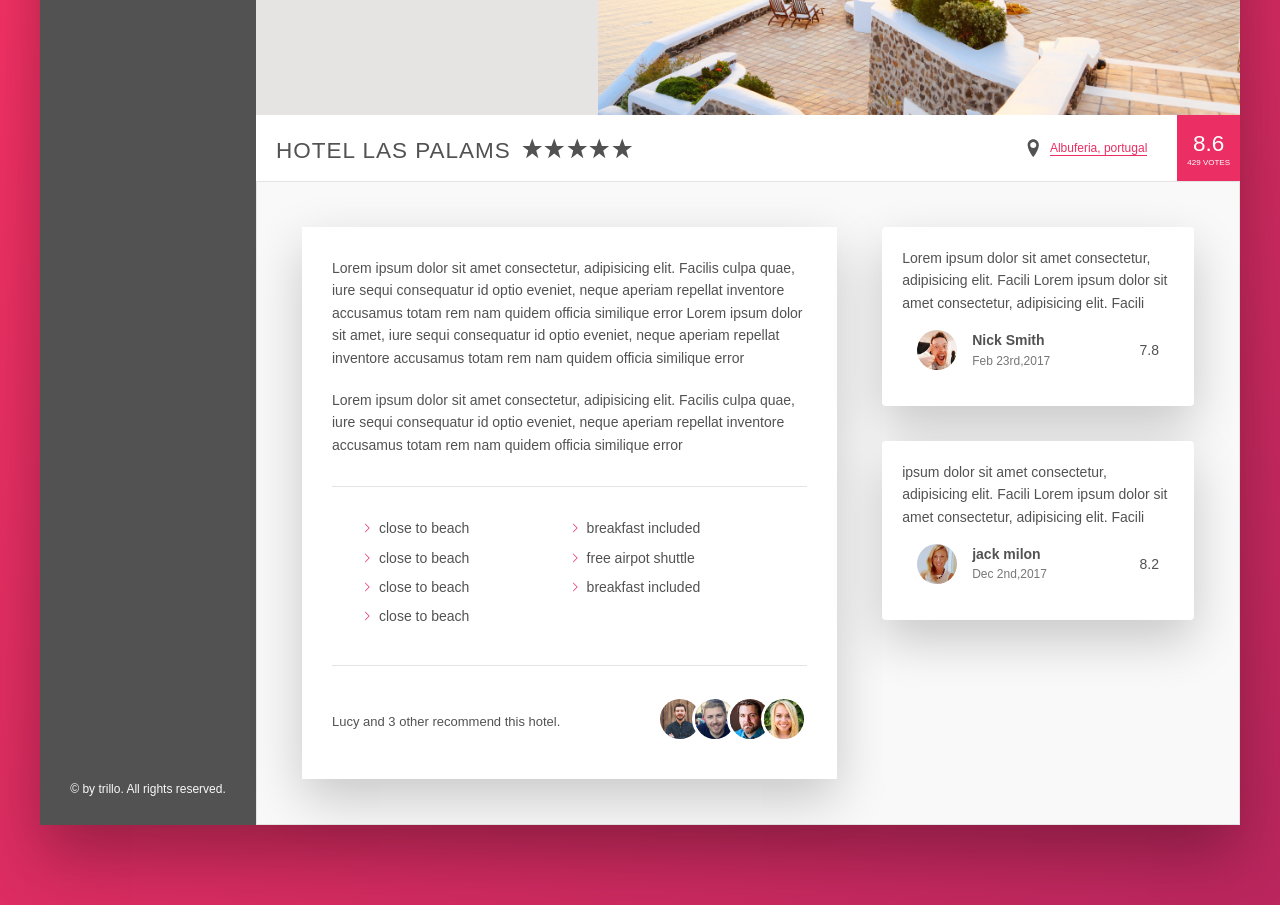
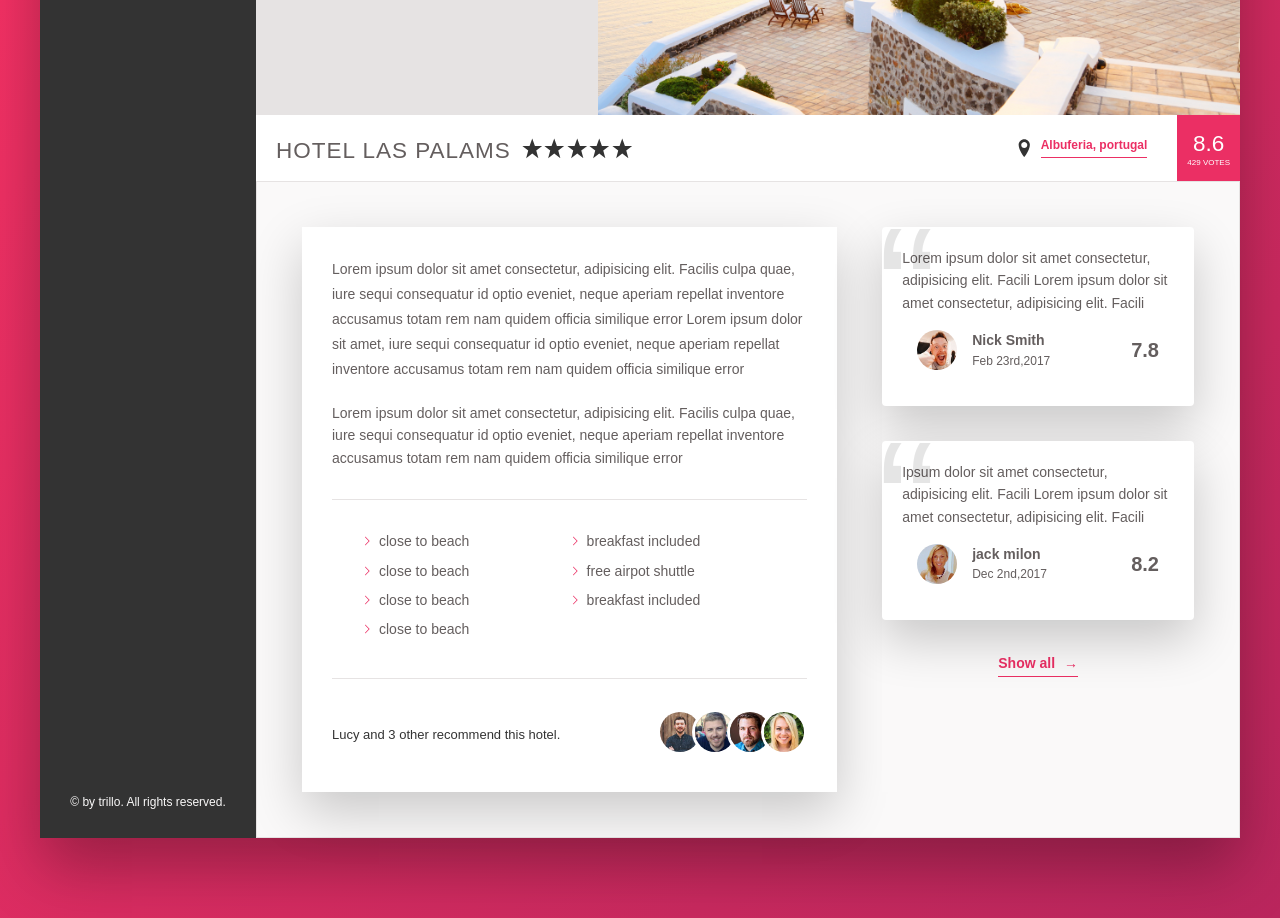
Before and after one commit to aravindSiruvuru05/trillo, a website: page index.html in a window 1280 px wide. Shown: the part 420-1338 px from the top of the page. Drawn offline with Linux system fonts and the light colour scheme.

Commit message:
completed till reviews

```diff
--- a/index.html
+++ b/index.html
@@ -179,7 +179,7 @@
 
                                 <figure class="review">
                                     <blockquote class="review__text">
-                                        ipsum dolor sit amet consectetur, adipisicing elit.
+                                        Ipsum dolor sit amet consectetur, adipisicing elit.
                                         Facili Lorem ipsum dolor sit amet consectetur, adipisicing elit.
                                         Facili
                                     </blockquote>
@@ -192,6 +192,7 @@
                                         <div class="review__rating">8.2</div>
                                     </figcaption>
                                 </figure>
+                                <button class="btn-inline">Show all <span> &rarr; </span></button>
                             </div>
                         </div>
                     </div>
--- a/sass/_base.scss
+++ b/sass/_base.scss
@@ -26,8 +26,8 @@ Grey dark 3: #999
     --color-grey-light-3: #e6e3e3;
     --color-grey-light-4: #ccc;
 
-    --color-grey-dark-3: rgb(82, 82, 82);
-    --color-grey-dark-2: #777;
+    --color-grey-dark-3: #333;
+    --color-grey-dark-2: rgb(100, 94, 94);
     --color-grey-dark-1: #999;
 
     --shadow-dark: 0 3rem 6rem rgba(0,0,0,.3);
@@ -56,6 +56,7 @@ html {
 
 body {
     font-family: 'open-Sans', sans-serif;
+
     font-weight: 400;
     line-height: 1.6;
     color: var(--color-grey-dark-1);
--- a/sass/_components.scss
+++ b/sass/_components.scss
@@ -305,10 +305,21 @@
     display: inline-block;
     background-color: transparent;
     transition: all .2s;
+    font-weight: 600;
+    padding-bottom: .5rem;
+
+    & span {
+        margin-left: .5rem;
+        transition: margin-left .2s;
+    }
+
     &:hover {
         color: var(--color-grey-dark-1);
      }
 
+     &:hover span {
+         margin-left: 1.2rem;
+     }
     &:focus {
         outline: none;
         animation: pulsate 1s infinite;
@@ -339,6 +350,7 @@
 .paragraph {
     &:not(:last-of-type) {        // lastchild-- last child of cotainer   ;; last of type-- last one of them having same class name
         margin-bottom: 2rem;
+        line-height: 2.5rem;
     }
 }
 
@@ -419,9 +431,13 @@
     margin-bottom: 3.5rem;
     box-shadow: var(--shadow-light);
     border-radius: 4px;
+    position: relative;
+    overflow: hidden;
+
+
 
     &__text {
-
+        z-index: 10;
     }
     &__user {
         display: flex;
@@ -446,4 +462,19 @@
         font-size: 1.2rem;
         color: var(--color-grey-dark-2);
     }
+
+    &__rating {
+        font-size: 2rem;
+        color: var(--color-grey-dark-2);
+        font-weight: 700;
+    }
+
+    &::before {
+        content: "\201C";
+        color: rgba(0, 0, 0, 0.1);
+        position: absolute;
+        top: -8rem;
+        left: -.5rem;
+        font-size: 18rem;
+    }
 }
--- a/sass/_layout.scss
+++ b/sass/_layout.scss
@@ -34,7 +34,7 @@
 .hotel-view {
 
     background-color: var(--color-grey-light-3);
-    color: var(--color-grey-dark-3);
+    color: var(--color-grey-dark-2);
     flex: 1;
 }
 
@@ -58,5 +58,8 @@
 .user-reviews {
     background-color: var(--color-grey-light-1);
     flex: 1;
+    display: flex;
+    flex-direction: column;
+    align-items: center;
 
 }
```
Also changed, not shown: css/style.css, img/user.jpg.
